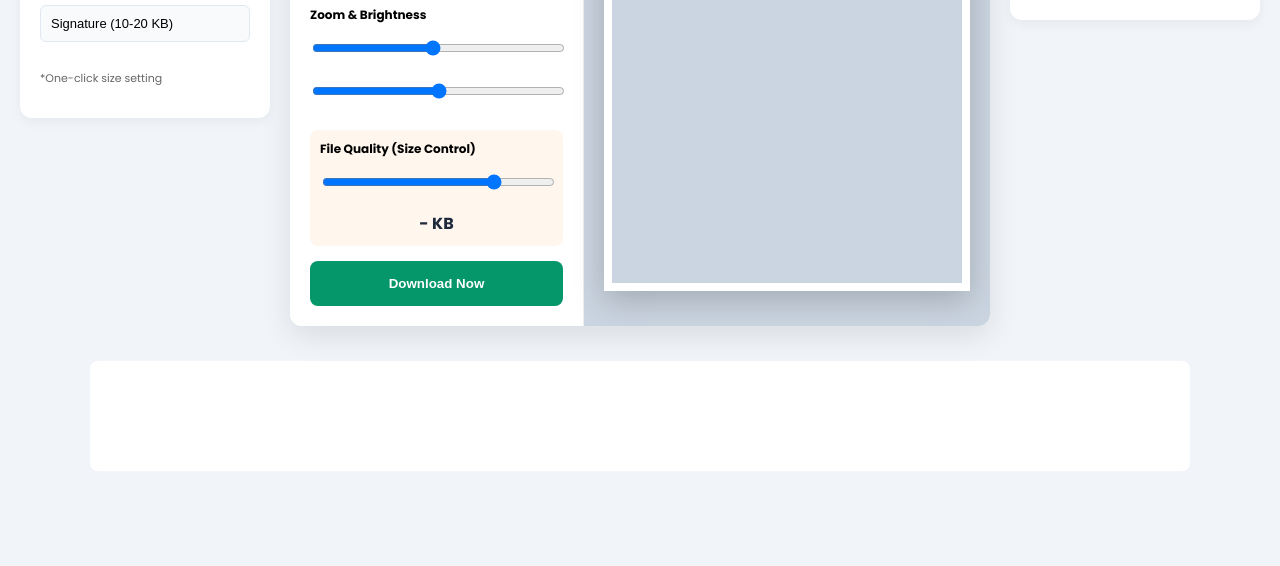
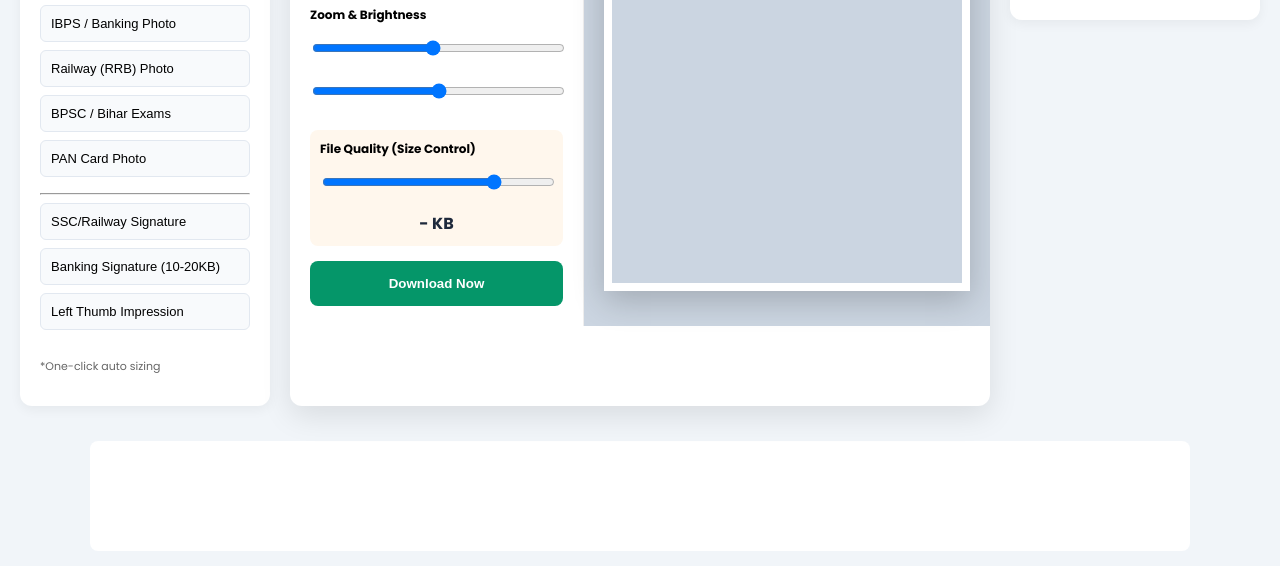
Before and after one commit to Rehansultan07/Resizer-tool, a plain HTML site: page index.html in a window 1280 px wide. Shown: the part 451-1017 px from the top of the page. Before the commit the page ends 937 px from the top, so only its background shows below. Drawn offline with Linux system fonts and the light colour scheme; no server answers.

Commit message:
Update sidebar with additional exam preset buttons

```diff
--- a/index.html
+++ b/index.html
@@ -44,14 +44,21 @@
 <div id="topAdArea" class="ad-space"></div>
 
 <div class="dashboard">
-    <div class="sidebar">
-        <h3><i class="fas fa-list"></i> Exam Presets</h3>
-        <button class="preset-btn" onclick="applyPreset('passport')">Standard Passport Photo</button>
-        <button class="preset-btn" onclick="applyPreset('ssc')">SSC (20-50 KB)</button>
-        <button class="preset-btn" onclick="applyPreset('up')">UP Police Special</button>
-        <button class="preset-btn" onclick="applyPreset('sig')">Signature (10-20 KB)</button>
-        <p style="font-size: 11px; color: #666; margin-top: 20px;">*One-click size setting</p>
-    </div>
+   <div class="sidebar">
+    <h3><i class="fas fa-list"></i> Exam Presets</h3>
+    <button class="preset-btn" onclick="applyPreset('passport')">Standard Passport Photo</button>
+    <button class="preset-btn" onclick="applyPreset('ssc')">SSC (20-50 KB)</button>
+    <button class="preset-btn" onclick="applyPreset('upssc')">UPSSSC / UP Police</button>
+    <button class="preset-btn" onclick="applyPreset('ibps')">IBPS / Banking Photo</button>
+    <button class="preset-btn" onclick="applyPreset('rrb')">Railway (RRB) Photo</button>
+    <button class="preset-btn" onclick="applyPreset('bpsc')">BPSC / Bihar Exams</button>
+    <button class="preset-btn" onclick="applyPreset('pan_photo')">PAN Card Photo</button>
+    <hr>
+    <button class="preset-btn" onclick="applyPreset('sig')">SSC/Railway Signature</button>
+    <button class="preset-btn" onclick="applyPreset('sig_bank')">Banking Signature (10-20KB)</button>
+    <button class="preset-btn" onclick="applyPreset('thumb')">Left Thumb Impression</button>
+    <p style="font-size: 11px; color: #666; margin-top: 20px;">*One-click auto sizing</p>
+</div>
 
     <div class="editor-card">
         <div class="editor-main">
```
